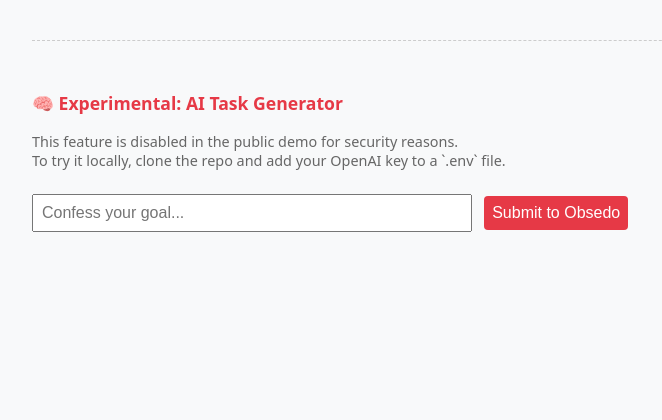
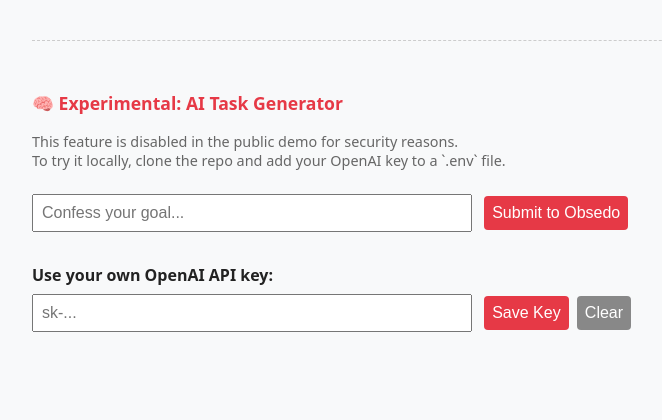
Before and after one commit to jvlyndark/obsedo, a Flask app: page / in a window 1280 px wide. Shown: the part 901-1321 px from the top of the page, without its empty margins (258-920 px from the left). Before the commit the page ends 1133 px from the top, so only its background shows below. Run offline with Flask 3, Linux system fonts and the light colour scheme; data comes from the database, SQL or seed files in the repository.

Commit message:
Add ability for user to add their own OpenAI API key for ease of use

```diff
--- a/app/templates/index.html
+++ b/app/templates/index.html
@@ -138,6 +138,22 @@
           required
         />
         <button type="submit">Submit to Obsedo</button>
+
+        <div id="openai-key-section" style="margin-top: 1.5rem">
+          <label for="openai-key"
+            ><strong>Use your own OpenAI API key:</strong></label
+          ><br />
+          <input
+            type="password"
+            id="openai-key"
+            placeholder="sk-..."
+            style="width: 60%; margin-right: 0.5em"
+          />
+          <button type="button" id="save-openai-key">Save Key</button>
+          <button type="button" id="clear-openai-key" style="background: #888">
+            Clear
+          </button>
+        </div>
       </form>
       <small id="goal-hint" style="color: gray"></small>
     </div>
@@ -250,12 +266,21 @@
           const hint = document.getElementById("goal-hint");
           hint.textContent = "Planning...";
 
+          const userKey = localStorage.getItem("openai_api_key");
+          const headers = {
+            "Content-Type": "application/json",
+          };
+          if (userKey) {
+            headers["X-OpenAI-Key"] = userKey;
+          }
+
           try {
             const res = await fetch("/generate-tasks", {
               method: "POST",
-              headers: { "Content-Type": "application/json" },
+              headers,
               body: JSON.stringify({ goal }),
             });
+
             const data = await res.json();
 
             if (res.ok && Array.isArray(data)) {
@@ -355,6 +380,34 @@
       );
 
       loadTasks();
+      // Load saved key
+      const openaiKeyInput = document.getElementById("openai-key");
+      const storedKey = localStorage.getItem("openai_api_key");
+      if (storedKey) {
+        openaiKeyInput.value = storedKey;
+      }
+
+      // Save key
+      document
+        .getElementById("save-openai-key")
+        .addEventListener("click", () => {
+          const key = openaiKeyInput.value.trim();
+          if (key.startsWith("sk-")) {
+            localStorage.setItem("openai_api_key", key);
+            alert("OpenAI key saved locally.");
+          } else {
+            alert("Please enter a valid OpenAI key.");
+          }
+        });
+
+      // Clear key
+      document
+        .getElementById("clear-openai-key")
+        .addEventListener("click", () => {
+          localStorage.removeItem("openai_api_key");
+          openaiKeyInput.value = "";
+          alert("Key cleared.");
+        });
     </script>
   </body>
 </html>
```
